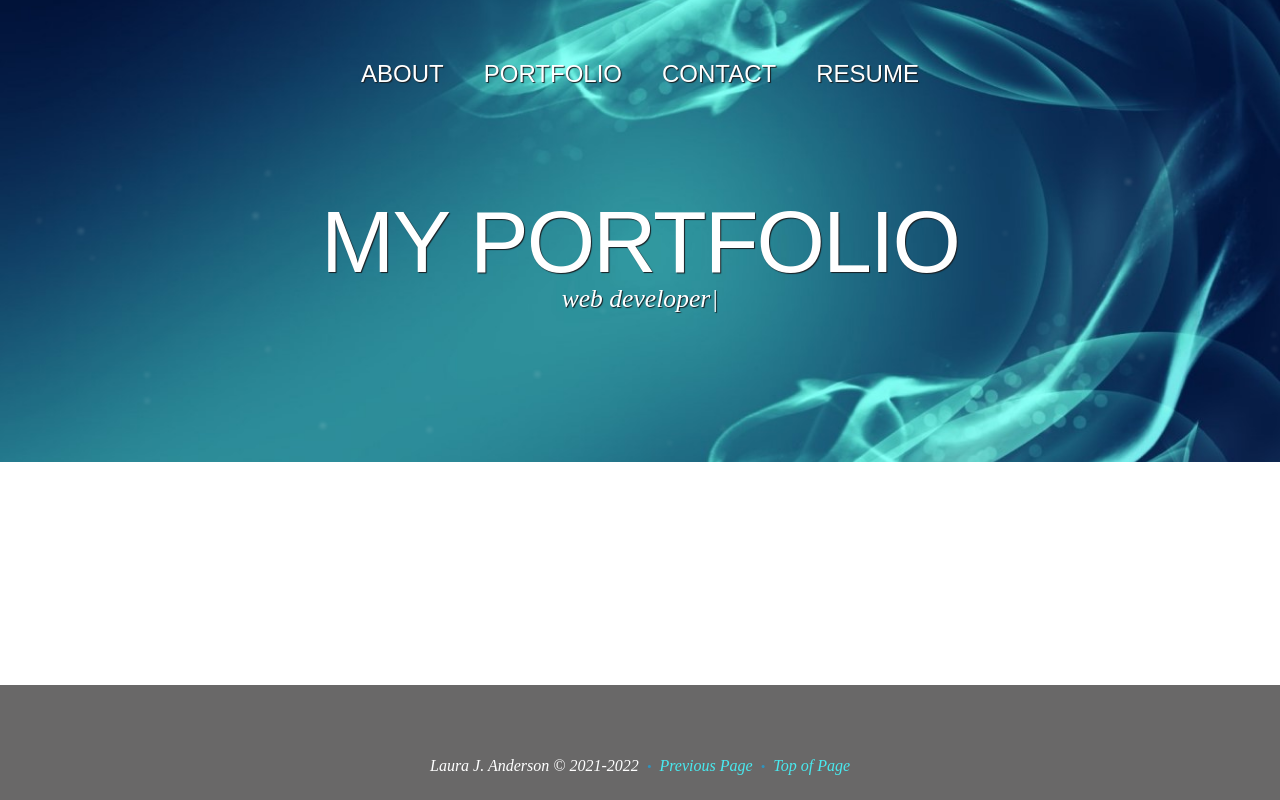
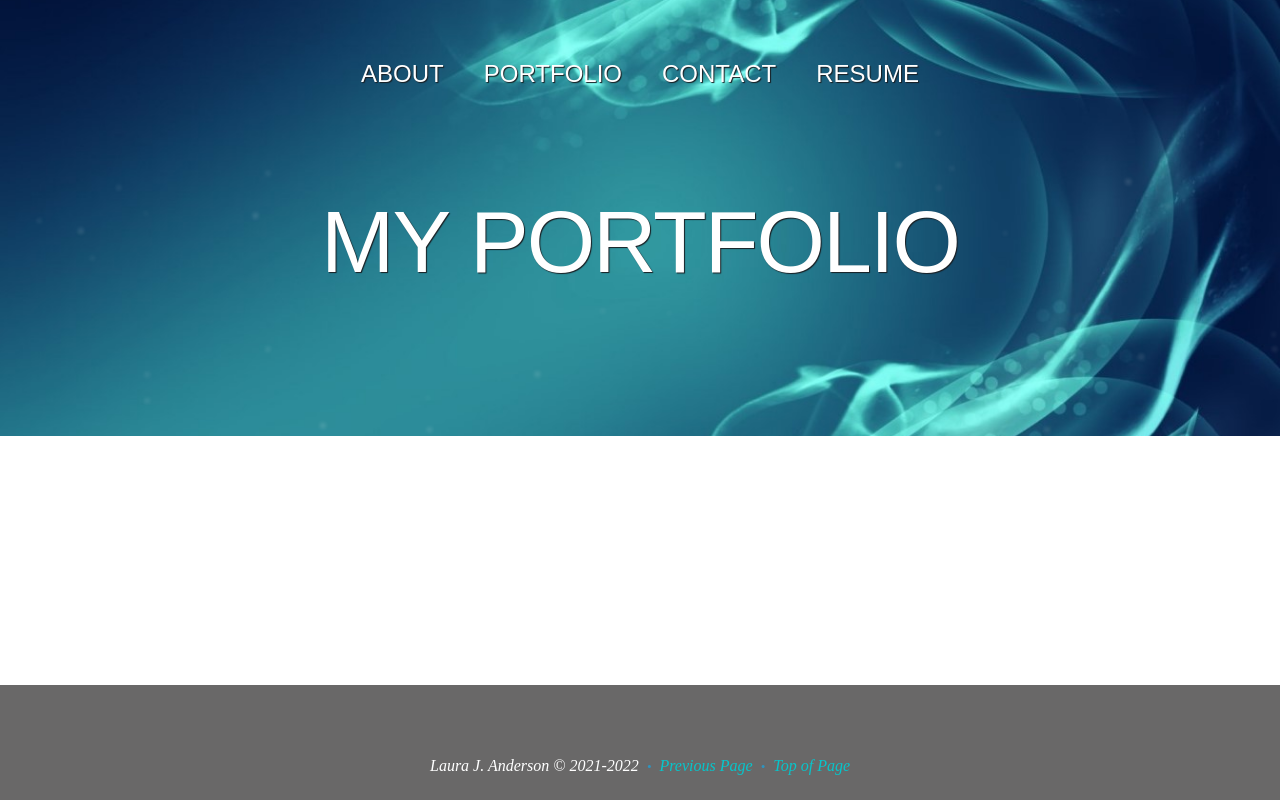
Before and after one commit to andersonjaz/myreactportfolio, a React (Create React App) app: page / in a window 1280 px wide. Built offline with nearby package versions, Linux system fonts and the light colour scheme.

Commit message:
edited about me section

```diff
--- a/src/components/Header/index.js
+++ b/src/components/Header/index.js
@@ -29,11 +29,10 @@ function Header({ pages }) {
             ))}</div>
             {/* Site Title */}
             <div className="title">
-                <h1>{window.location.pathname === "/" ?
+                <h1>
+                {window.location.pathname === "/" ?
                     "My Portfolio" :
-                    <NavLink to="myreactportfolio/">Welcome To My Portfolio</NavLink>}
-                </h1>
-                <h2>
+                    <NavLink to="myreactportfolio/">
                     <Typewriter
                         options={{
                             autoStart: true,
@@ -49,7 +48,8 @@ function Header({ pages }) {
                                 .start();
                         }}
                     />
-                </h2>
+                    </NavLink>}
+                </h1>
             </div>
             {/* Site Navigation */}
             <Navigation pages={pages} />
--- a/src/index.css
+++ b/src/index.css
@@ -1,9 +1,9 @@
 :root {
   --main-color: #2f94bf;
-  --second-color: #49e9ef;
-  --third-color: #6ebc91;
+  --second-color: #07c5cb;
+  --third-color: #609e97;
   --main-darker: #696868;
-  --second-lighter: #f1f2eb;
+  --second-lighter: #2f94bf;
   --lightest-color: #fff;
   --darkest-color: #191e22;
 }
@@ -263,7 +263,7 @@ p.about-text::before {
 .portfolio-box {
   opacity: 1;
   margin: 5px;
-  width: calc(50% - 10px);
+  width: calc(40% - 10px);
   aspect-ratio: 16 / 9;
   overflow: hidden;
   position: relative;
@@ -401,7 +401,7 @@ form.contact-form button {
 }
 form.contact-form button:hover {
   background-color: var(--main-color);
-  border-radius: 10px 0;
+  border-radius: 20px 20px;
 }
 #contact ul {
   list-style-type: none;
@@ -422,7 +422,7 @@ form.contact-form button:hover {
 #contact ul li a:hover {
   background-color: var(--third-color);
   color: var(--second-lighter);
-  border-radius: 0 10px;
+  border-radius: 20px 20px;
 }
 #contact ul li i { font-size: 1.2em; }
 #contact .error {
@@ -496,10 +496,10 @@ form.contact-form button:hover {
 .resume .content h4:not(:first-child) { margin-top: 5px; }
 .resume .content .disp {
   background-color: rgba(241,242,235,.2);
-  border: 1px solid var(--second-lighter);
+  border: 2px solid var(--second-lighter);
   padding: 20px;
   margin: 0 0 8px;
-  border-radius: 0 20px;
+  border-radius:0;
   text-align: left;
 }
 .resume .content h5 {
@@ -507,7 +507,7 @@ form.contact-form button:hover {
   display: inline-block;
   padding: 8px 8px 6px;
   color: var(--lightest-color);
-  border-radius: 10px 0;
+  border-radius: 20px 20px;
   font-size: 1em;
   margin: 0 10px 10px 0;
 }
--- a/src/pages/About/index.js
+++ b/src/pages/About/index.js
@@ -7,7 +7,7 @@ function About() {
         { title: "San Diego", subtitle: "Based in California" },
         { title: "Experience", subtitle: "Front/Back End Development and Marketing"},
     ];
-    const quickSkills = ["Git", "HTML + CSS", "JavaScript + jQuery", "Node.js", "Marketing", "...And More!"];
+    const quickSkills = ["Git", "HTML + CSS", "JavaScript + jQuery", "Node.Js", "React.Js", "...And More!"];
     return(
         <section id="about" className="about-me">
             <div className="quick-info">
```
